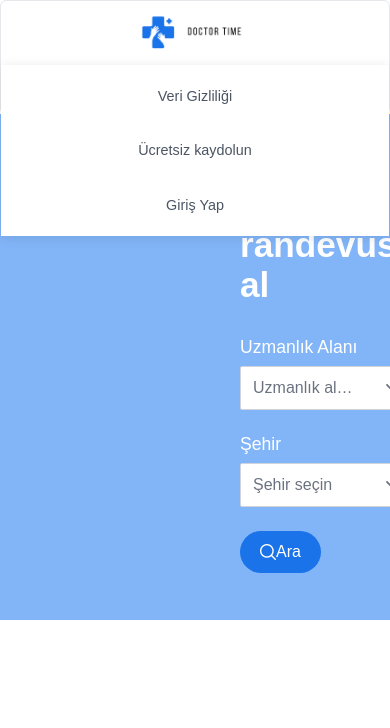
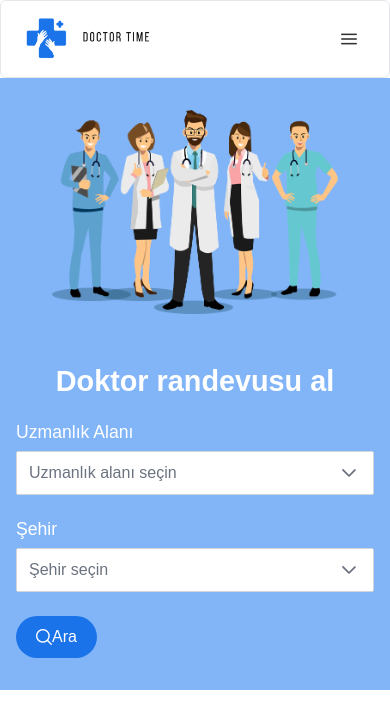
Before and after one commit to SudeCabuk/appointmentsystem, a Next.js app: page / in a window 390 px wide. Shown: the top 728 px of the page. Built offline with nearby package versions, Linux system fonts and the light colour scheme; no server answers; a web font is replaced by a local one.

Commit message:
changed picture

```diff
--- a/src/app/components/Homepage.js
+++ b/src/app/components/Homepage.js
@@ -42,6 +42,19 @@ export default function Homepage() {
   );
   const [branches, setBranches] = useState([]);
   const [cities, setCities] = useState([]);
+  const [isMenuVisible, setIsMenuVisible] = useState(false);
+
+  const end = (
+    <div className={styles.menuToggle}>
+      <Button
+        icon="pi pi-bars"
+        onClick={() => setIsMenuVisible(!isMenuVisible)}
+        className={styles.menuButton}
+        aria-label="Menu"
+      />
+    </div>
+  );
+
   const getBranches = async () => {
     try {
       const { data } = await axios.get(
@@ -93,7 +106,14 @@ export default function Homepage() {
 
   return (
     <div className="card">
-      <Menubar model={items} start={start} className={styles.menubar} />
+      <Menubar
+        model={items}
+        start={start}
+        end={end}
+        className={`${styles.menubar} ${
+          isMenuVisible ? styles.menuVisible : ""
+        }`}
+      />
       <div className={styles.container}>
         <div className={styles.leftSection}>
           <h1>Doktor randevusu al</h1>
@@ -142,8 +162,8 @@ export default function Homepage() {
           <Image
             src="/doctors.png"
             alt="Doctors"
-            width={800}
-            height={300}
+            width={650}
+            height={400}
             priority
           />
         </div>
--- a/src/app/components/Homepage.module.css
+++ b/src/app/components/Homepage.module.css
@@ -104,44 +104,100 @@
     border-color: white !important;
 }
 
+.menuToggle {
+    display: none;
+}
 
-@media screen and (max-width: 960px)  {
-    .logo {
-        width: 120px;
-        height: 48px;
+.menuButton {
+    background: transparent !important;
+    border: none !important;
+    color: #333 !important;
+}
+
+.menuButton:hover {
+    background: #f8f9fa !important;
+}
+
+@media screen and (max-width: 960px) {
+    /* PrimeReact'ın varsayılan hamburger menüsünü gizle */
+    .menubar :global(.p-menubar-button) {
+        display: none !important;
     }
-    .logoContainer {
-        width: 100%;
-        justify-content: center;
-        margin-bottom: 1rem;
 
+    .menuToggle {
+        display: block;
+    }
+
+    .menubar ul {
+        display: none !important;
+        position: absolute;
+        top: 100%;
+        left: 0;
+        right: 0;
+        background: white;
+        box-shadow: 0 2px 4px rgba(0,0,0,0.1);
+    }
+
+    .menuVisible ul {
+        display: flex !important;
+        flex-direction: column !important;
     }
 
     .menubar {
-        flex-direction: column !important;
-        padding: 0.5rem;
-    }
-    .menubar :global(.p-menubar-root-list) {
-
-        width: 100% !important;
-        flex-direction: column !important;
-        margin-top: 3.5rem !important;
+        position: relative;
+        flex-direction: row !important;
+        padding: 0.5rem 1rem !important;
     }
 
-    .menubar ul {
-        flex-direction: column !important;
-        width: 100% !important;
-        margin-top: 1rem !important;
-        gap: 0.5rem;
+    .logoContainer {
+        padding: 0;
     }
 
     .menubar :global(.p-menuitem) {
-        width: 100% !important;
+        width: 100%;
     }
 
     .menubar :global(.p-menuitem-link) {
-        justify-content: center !important;
         padding: 1rem !important;
-        font-size: 0.9rem;
+        justify-content: center;
     }
 }
+@media screen and (max-width: 768px) {
+
+    .container {
+        flex-direction: column;
+        height: auto;
+        padding: 2rem 1rem;
+    }
+
+    .leftSection {
+        max-width: 100%;
+        width: 100%;
+        order: 1;
+    }
+
+    .rightSection {
+        max-width: 100%;
+        width: 100%;
+        order: 0;
+        margin-bottom: 2rem;
+        display: flex;
+        justify-content: center;
+    }
+
+    .rightSection img {
+        max-width: 80%;
+        height: auto;
+    }
+
+    .container h1 {
+        font-size: 1.8rem;
+        text-align: center;
+        margin-bottom: 1.5rem;
+    }
+
+    .form {
+        width: 100%;
+        max-width: 100%;
+    }
+}
```
Also changed, not shown: public/doctors.png.
